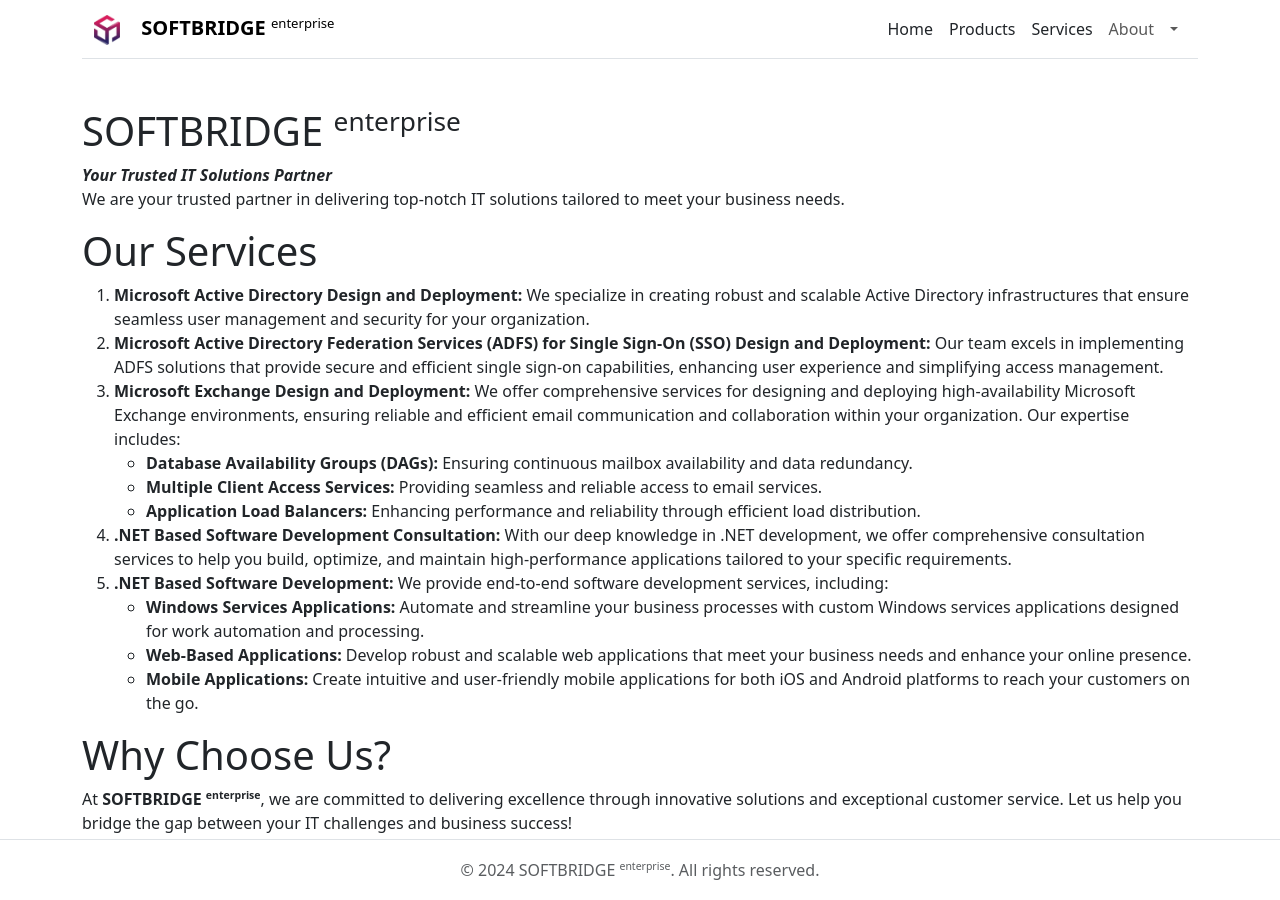
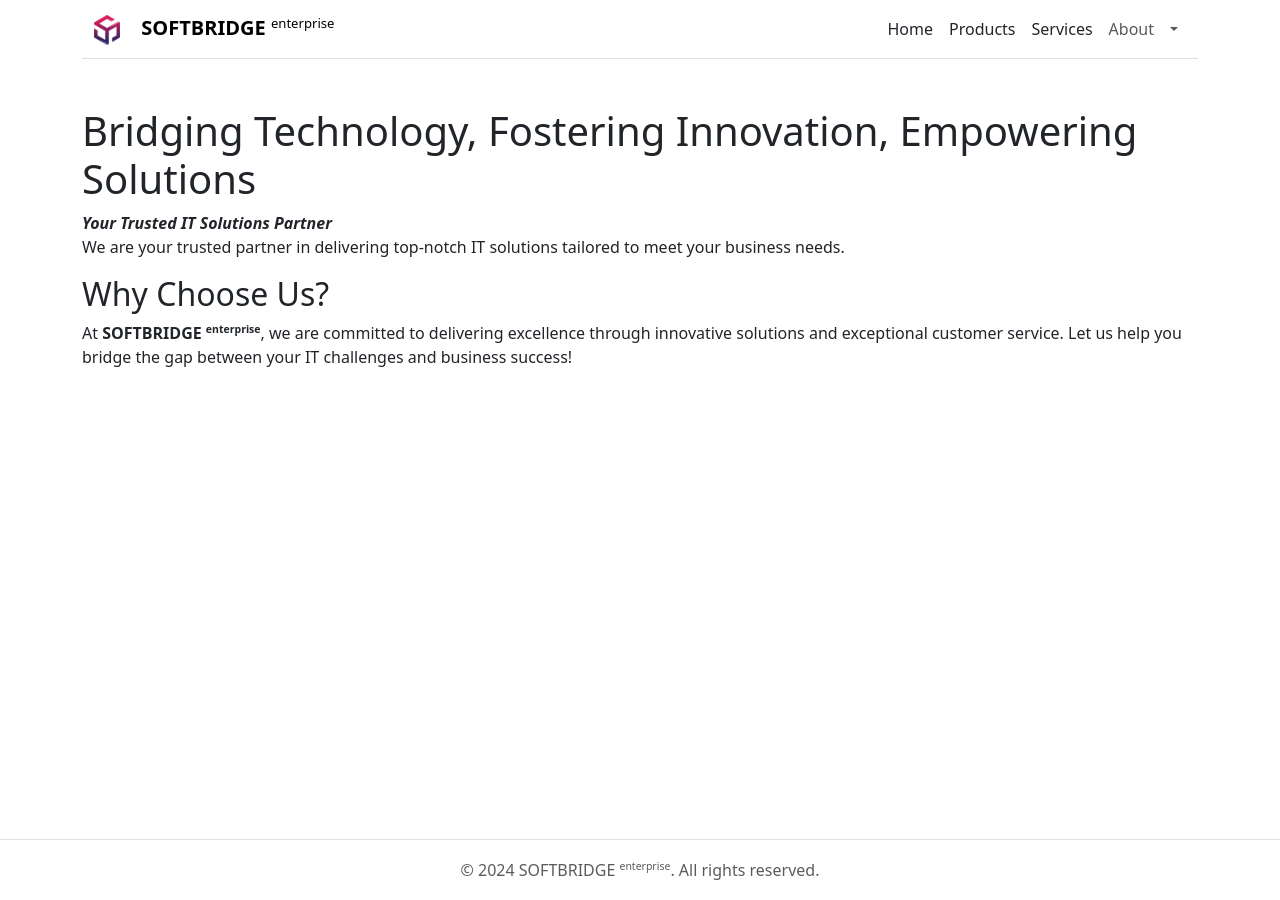
Before and after one commit to mfauziii/softbridge.github.io, a Jekyll site: the page built from index.md, in a window 1280 px wide. Built offline with Jekyll 4.4.1, drawn with Linux system fonts in a browser that asks for light colours; nearby versions of some CDN libraries.

Commit message:
Update index.md

```diff
--- a/index.md
+++ b/index.md
@@ -2,22 +2,10 @@
 layout: default
 title: "Home"
 ---
-# SOFTBRIDGE <sup><small>enterprise</small></sup>
+# Bridging Technology, Fostering Innovation, Empowering Solutions
 ***Your Trusted IT Solutions Partner***
 We are your trusted partner in delivering top-notch IT solutions tailored to meet your business needs.
 
-# Our Services
-1. **Microsoft Active Directory Design and Deployment:**  We specialize in creating robust and scalable Active Directory infrastructures that ensure seamless user management and security for your organization.
-2. **Microsoft Active Directory Federation Services (ADFS) for Single Sign-On (SSO) Design and Deployment:**  Our team excels in implementing ADFS solutions that provide secure and efficient single sign-on capabilities, enhancing user experience and simplifying access management.
-3. **Microsoft Exchange Design and Deployment:**  We offer comprehensive services for designing and deploying high-availability Microsoft Exchange environments, ensuring reliable and efficient email communication and collaboration within your organization. Our expertise includes:
-   - **Database Availability Groups (DAGs):** Ensuring continuous mailbox availability and data redundancy.
-   - **Multiple Client Access Services:** Providing seamless and reliable access to email services.
-   - **Application Load Balancers:** Enhancing performance and reliability through efficient load distribution.
-4. **.NET Based Software Development Consultation:**  With our deep knowledge in .NET development, we offer comprehensive consultation services to help you build, optimize, and maintain high-performance applications tailored to your specific requirements.
-5. **.NET Based Software Development:** We provide end-to-end software development services, including:
-   - **Windows Services Applications:** Automate and streamline your business processes with custom Windows services applications designed for work automation and processing.
-   - **Web-Based Applications:** Develop robust and scalable web applications that meet your business needs and enhance your online presence.
-   - **Mobile Applications:** Create intuitive and user-friendly mobile applications for both iOS and Android platforms to reach your customers on the go.
 
-# Why Choose Us?
+## Why Choose Us?
 At **SOFTBRIDGE <sup><small>enterprise</small></sup>**, we are committed to delivering excellence through innovative solutions and exceptional customer service. Let us help you bridge the gap between your IT challenges and business success!
```
